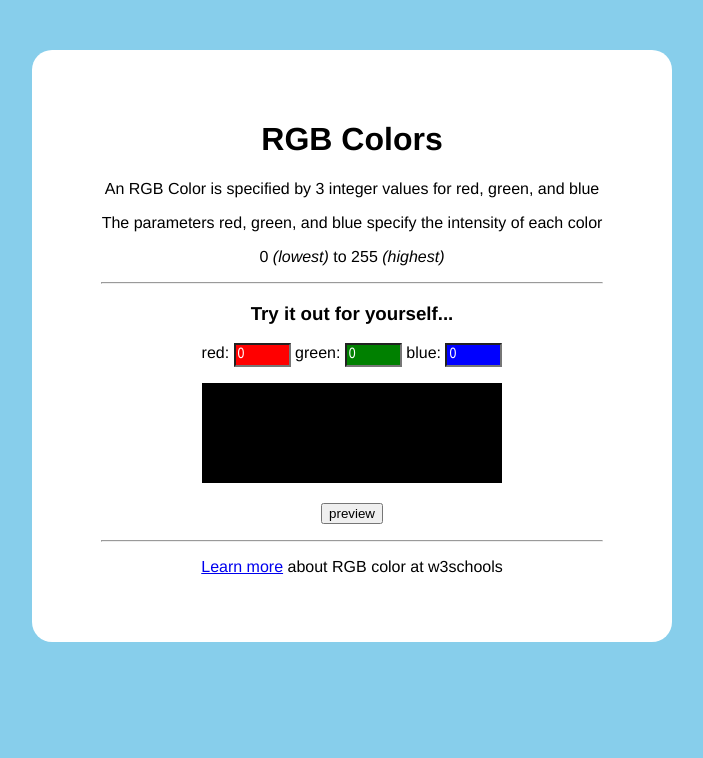
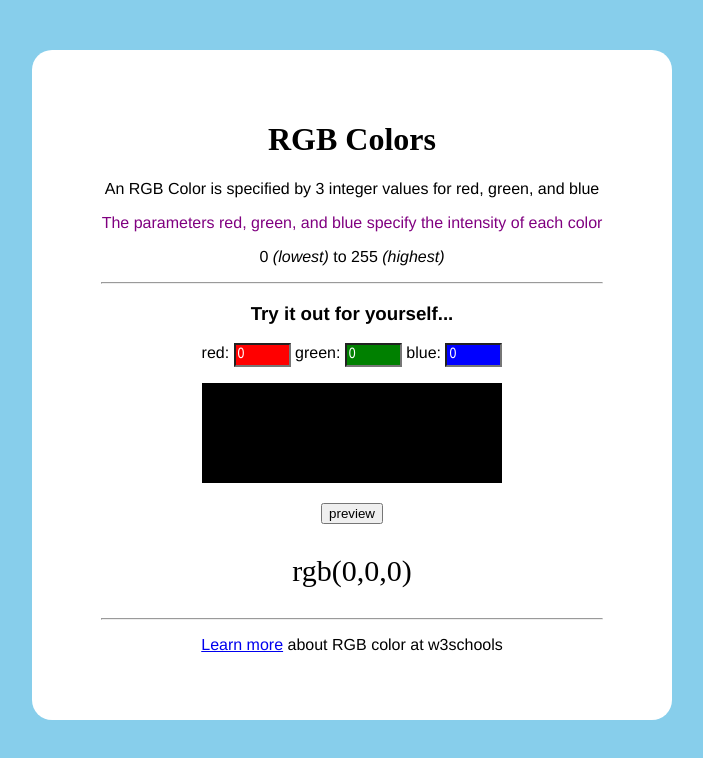
Before and after one commit to lua1235/RGB-Colors, a plain HTML site: page index.html in a window 1280 px wide. Both pictures are taken after a click on the button "preview". Shown: the whole page, without its empty margins (288-991 px from the left). Drawn offline with Linux system fonts and the light colour scheme.

Commit message:
Add files via upload

```diff
--- a/index.html
+++ b/index.html
@@ -8,9 +8,9 @@
     <link rel="stylesheet" href="style.css">
   </head>
   <body>
-        <h1>RGB Colors</h1>
+        <h1 id="title">RGB Colors</h1>
         <p>An RGB Color is specified by 3 integer values for red, green, and blue</p>
-        <p>The parameters red, green, and blue specify the intensity of each color</p>
+        <p id="purplePar">The parameters red, green, and blue specify the intensity of each color</p>
         <p>0 <i>(lowest)</i> to 255 <i>(highest)</i></p>
         <hr>
         <h3>Try it out for yourself...</h3>
@@ -23,6 +23,7 @@
             <rect id="color-box" width="300" height="100"></rect>
         </svg>
         <p><button id="sub" onclick="update()">preview</button></p>
+        <p id="preview">rgb(<span id="rVal">0</span>,<span id="gVal">0</span>,<span id="bVal">0</span>)</p>
         <hr>
         <p><a href="https://www.w3schools.com/colors/colors_rgb.asp" target="_blank">Learn more</a>
             about RGB color at w3schools</p>
--- a/script.js
+++ b/script.js
@@ -1,7 +1,26 @@
 const button = document.getElementById("sub")
+function validate(value) {
+    if(value < 0) {
+        return 0
+    }
+    if(value > 255) {
+        return 255
+    }
+    return value
+}
 function update() {
     let redValue = document.getElementById("red").value
     let greenValue = document.getElementById("green").value
     let blueValue = document.getElementById("blue").value
+    redValue = validate(redValue)
+    greenValue = validate(greenValue)
+    blueValue = validate(blueValue)
+    document.getElementById("rVal").innerHTML = redValue
+    document.getElementById("gVal").innerHTML = greenValue
+    document.getElementById("bVal").innerHTML = blueValue
+    document.getElementById("preview").style.fontSize = "30px"
+    document.getElementById("preview").style.fontFamily = "Comic Sans"
+    document.getElementById("title").style.fontFamily = "Papyrus"
+    document.getElementById("purplePar").style.color = "purple"
     document.getElementById("color-box").style.fill ="rgb("+redValue+", "+greenValue+", "+blueValue+")"
 }
```
